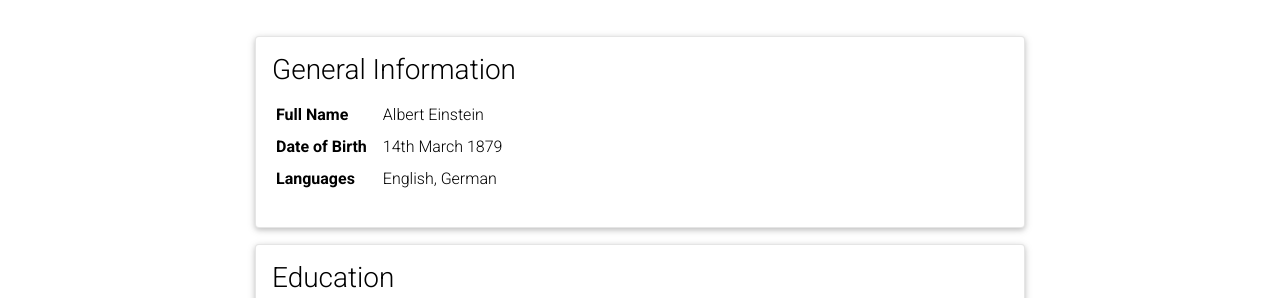
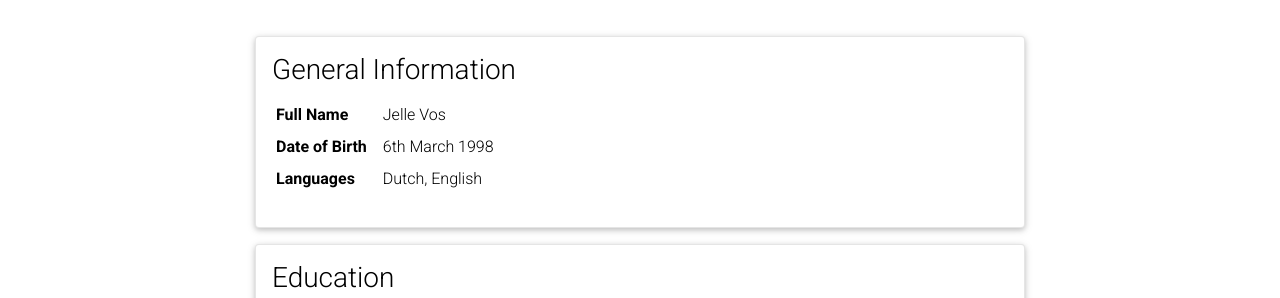
Before and after one commit to jellevos/jellevos.github.io, a Jekyll site: the page built from _pages/cv.md, in a window 1280 px wide and 900 px high. Shown: the part 148-446 px from the top of the window. Built offline with Jekyll 4.4.1, drawn with Linux system fonts in a browser that asks for light colours; comment, search, counter and statistics services are not loaded; a style sheet for code colours, icons or effects is not loaded.

Commit message:
Update cv.yml

```diff
--- a/_data/cv.yml
+++ b/_data/cv.yml
@@ -2,11 +2,11 @@
   type: map
   contents:
     - name: Full Name
-      value: Albert Einstein
+      value: Jelle Vos
     - name: Date of Birth
-      value: 14th March 1879
+      value: 6th March 1998
     - name: Languages
-      value: English, German
+      value: Dutch, English
 
 - title: Education
   type: time_table
```
